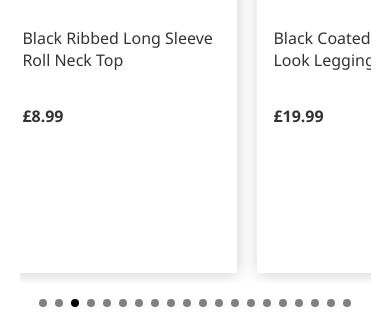
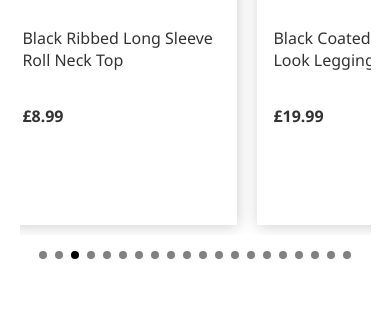
Before and after one commit to Madhin/NL-Dev-Task, a plain HTML site: page index.html in a window 390 px wide. Shown: the part 518-844 px from the top of the page. Drawn offline with nearby package versions, Linux system fonts and the light colour scheme; some packages are replaced by stand-ins of ours; a script that the page names is missing.

Commit message:
styling updated

```diff
--- a/styles.css
+++ b/styles.css
@@ -244,7 +244,7 @@ margin-left: -20%;
   }
 
   .slick-track{
-    height: 28rem
+    height: 25rem
   }
 
   .nav-bar{
```
